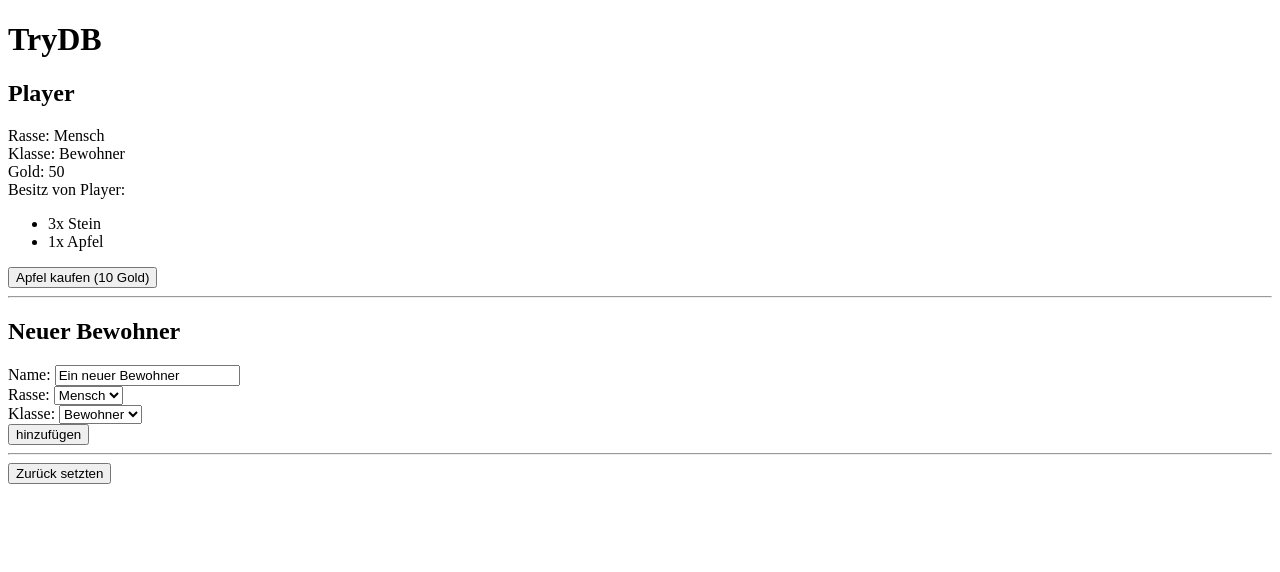
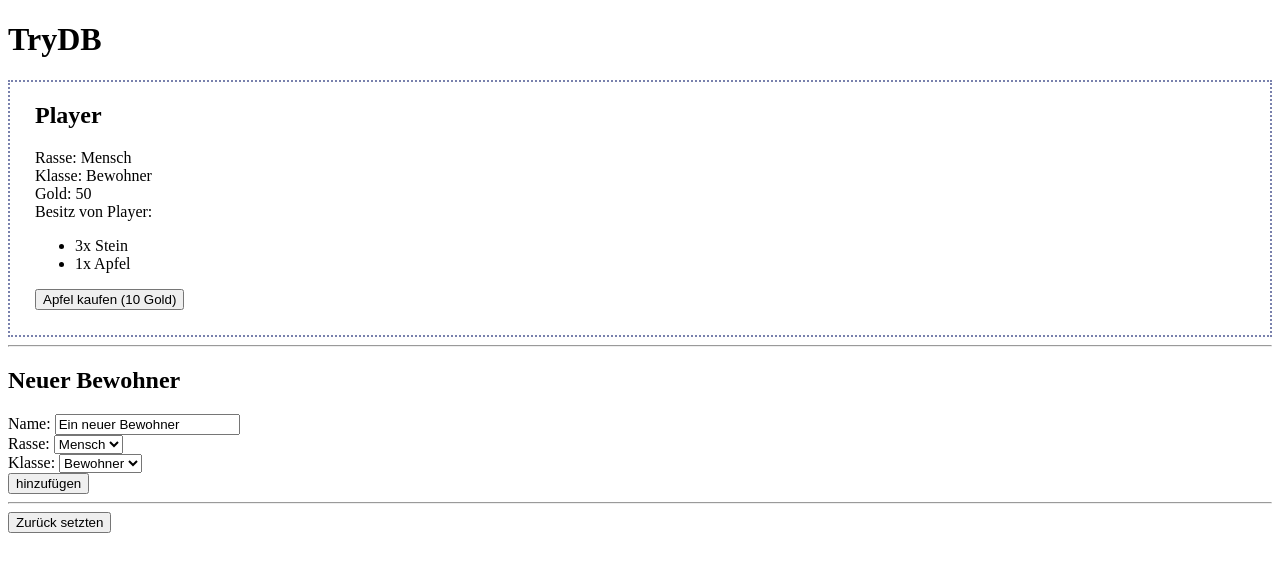
Before and after one commit to Nora404/TryDB, an Angular app: page / in a window 1280 px wide. Shown: the top 572 px of the page. Built offline with nearby package versions, Linux system fonts and the light colour scheme.

Commit message:
Add scss

```diff
--- a/src/app/player/player.component.scss
+++ b/src/app/player/player.component.scss
@@ -0,0 +1,5 @@
+div {
+    padding-left: 25px;
+    padding-bottom: 25px;
+    border: 2px dotted rgb(121, 129, 173);
+}
```
